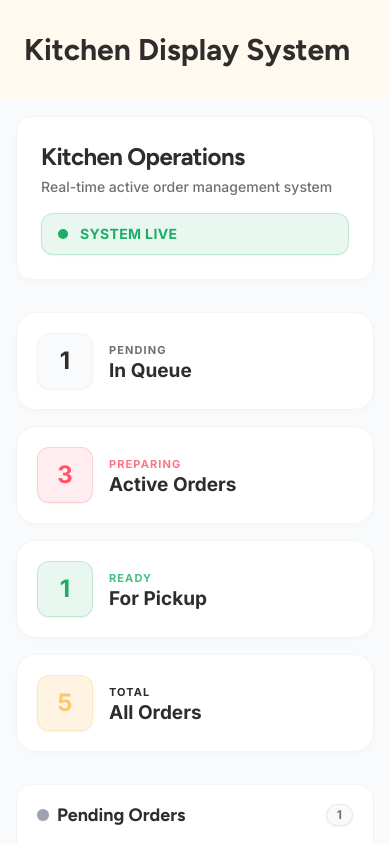
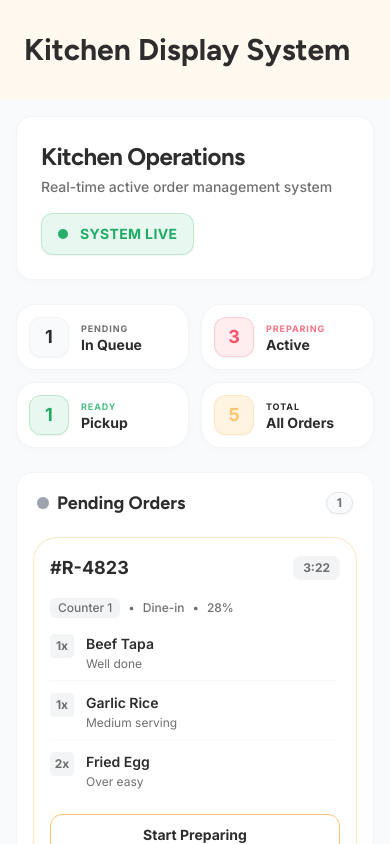
Before and after one commit to ShanRaboy11/Qios, a Next.js app: page /1/employee/kitchen in a window 390 px wide. Shown: the top 844 px of the page. Built offline with nearby package versions, Linux system fonts and the light colour scheme.

Commit message:
style: kitched dashboard responsivess - Raboy

```diff
--- a/src/components/organisms/KitchenPreparationDashboard.tsx
+++ b/src/components/organisms/KitchenPreparationDashboard.tsx
@@ -114,12 +114,12 @@ export default function KitchenPreparationDashboard() {
       </div>
 
       <div className="flex items-center gap-2 text-xs text-text-secondary font-medium">
-        <span className="px-2 py-0.5 bg-gray-100 rounded-md">{order.counter}</span>
+        <span className="px-2 py-0.5 bg-gray-100 rounded-md shrink-0">{order.counter}</span>
         <span>•</span>
-        <span>{order.type}</span>
+        <span className="truncate">{order.type}</span>
         <span>•</span>
-        <span className={order.targetTimePercentage > 100 ? 'text-red-500 font-bold' : ''}>
-          {order.targetTimePercentage}% of target
+        <span className={`${order.targetTimePercentage > 100 ? 'text-red-500 font-bold' : ''} shrink-0`}>
+          {order.targetTimePercentage}%
         </span>
       </div>
 
@@ -132,7 +132,7 @@ export default function KitchenPreparationDashboard() {
               </div>
               <div className="flex flex-col">
                 <span className="text-sm font-semibold text-text-primary">{item.name}</span>
-                {item.notes && <span className="text-xs text-text-secondary mt-0.5">{item.notes}</span>}
+                {item.notes && <span className="text-xs text-text-secondary mt-0.5 line-clamp-1">{item.notes}</span>}
               </div>
             </div>
           </div>
@@ -170,55 +170,58 @@ export default function KitchenPreparationDashboard() {
   );
 
   return (
-    <div className="flex flex-col bg-[#F8FAFC] min-h-screen p-4 md:p-6 lg:p-8 gap-8 font-inter">
+    <div className="flex flex-col bg-[#F8FAFC] min-h-screen p-4 md:p-6 lg:p-8 gap-6 md:gap-8 font-inter">
       {/* Dashboard Header Element */}
       <div className="flex flex-col md:flex-row md:justify-between md:items-end gap-4 bg-white p-6 rounded-2xl shadow-[0_2px_10px_rgba(0,0,0,0.02)] border border-gray-100">
         <div>
           <h1 className="text-2xl md:text-3xl font-bold text-text-primary font-figtree tracking-tight">Kitchen Operations</h1>
           <p className="text-text-secondary mt-1 text-sm md:text-base font-medium">Real-time active order management system</p>
         </div>
-        <div className="flex items-center gap-3 bg-success-primary/10 px-4 py-2.5 rounded-xl border border-success-primary/20 shadow-sm">
+        <div className="flex items-center gap-3 bg-success-primary/10 px-4 py-2.5 rounded-xl border border-success-primary/20 shadow-sm self-start md:self-auto">
            <span className="w-2.5 h-2.5 rounded-full bg-success-primary animate-pulse"></span>
            <span className="text-sm font-bold text-success-primary tracking-wide">SYSTEM LIVE</span>
         </div>
       </div>
 
-      {/* Top Stats */}
-      <div className="grid grid-cols-1 md:grid-cols-2 lg:grid-cols-4 gap-4">
-        <div className="bg-white p-5 rounded-[20px] shadow-[0_2px_10px_rgba(0,0,0,0.02)] border border-gray-100 flex items-center gap-4 transition-transform hover:-translate-y-0.5">
-          <div className="w-14 h-14 rounded-xl bg-gray-50 border border-gray-100 flex items-center justify-center text-text-primary font-bold text-2xl shadow-sm">
+      {/* Top Stats - Updated to grid-cols-2 for 2x2 mobile layout */}
+      <div className="grid grid-cols-2 lg:grid-cols-4 gap-3 md:gap-4">
+        <div className="bg-white p-3 md:p-5 rounded-[20px] shadow-[0_2px_10px_rgba(0,0,0,0.02)] border border-gray-100 flex items-center gap-3 md:gap-4 transition-transform hover:-translate-y-0.5">
+          <div className="w-10 h-10 md:w-14 md:h-14 rounded-xl bg-gray-50 border border-gray-100 flex items-center justify-center text-text-primary font-bold text-lg md:text-2xl shadow-sm shrink-0">
             {pendingOrders.length}
           </div>
-          <div className="flex flex-col justify-center">
-            <p className="text-[11px] text-text-secondary font-bold uppercase tracking-widest mb-0.5">Pending</p>
-            <p className="text-[19px] font-bold text-text-primary leading-none">In Queue</p>
+          <div className="flex flex-col justify-center min-w-0">
+            <p className="text-[9px] md:text-[11px] text-text-secondary font-bold uppercase tracking-widest mb-0.5 truncate">Pending</p>
+            <p className="text-sm md:text-[19px] font-bold text-text-primary leading-none truncate">In Queue</p>
           </div>
         </div>
-        <div className="bg-white p-5 rounded-[20px] shadow-[0_2px_10px_rgba(0,0,0,0.02)] border border-gray-100 flex items-center gap-4 transition-transform hover:-translate-y-0.5">
-          <div className="w-14 h-14 rounded-xl bg-brand-accent/10 border border-brand-accent/20 flex items-center justify-center text-brand-accent font-bold text-2xl shadow-sm">
+
+        <div className="bg-white p-3 md:p-5 rounded-[20px] shadow-[0_2px_10px_rgba(0,0,0,0.02)] border border-gray-100 flex items-center gap-3 md:gap-4 transition-transform hover:-translate-y-0.5">
+          <div className="w-10 h-10 md:w-14 md:h-14 rounded-xl bg-brand-accent/10 border border-brand-accent/20 flex items-center justify-center text-brand-accent font-bold text-lg md:text-2xl shadow-sm shrink-0">
             {preparingOrders.length}
           </div>
-          <div className="flex flex-col justify-center">
-            <p className="text-[11px] text-brand-accent/80 font-bold uppercase tracking-widest mb-0.5">Preparing</p>
-            <p className="text-[19px] font-bold text-text-primary leading-none">Active Orders</p>
+          <div className="flex flex-col justify-center min-w-0">
+            <p className="text-[9px] md:text-[11px] text-brand-accent/80 font-bold uppercase tracking-widest mb-0.5 truncate">Preparing</p>
+            <p className="text-sm md:text-[19px] font-bold text-text-primary leading-none truncate">Active</p>
           </div>
         </div>
-        <div className="bg-white p-5 rounded-[20px] shadow-[0_2px_10px_rgba(0,0,0,0.02)] border border-gray-100 flex items-center gap-4 transition-transform hover:-translate-y-0.5">
-          <div className="w-14 h-14 rounded-xl bg-success-primary/10 border border-success-primary/20 flex items-center justify-center text-success-primary font-bold text-2xl shadow-sm">
+
+        <div className="bg-white p-3 md:p-5 rounded-[20px] shadow-[0_2px_10px_rgba(0,0,0,0.02)] border border-gray-100 flex items-center gap-3 md:gap-4 transition-transform hover:-translate-y-0.5">
+          <div className="w-10 h-10 md:w-14 md:h-14 rounded-xl bg-success-primary/10 border border-success-primary/20 flex items-center justify-center text-success-primary font-bold text-lg md:text-2xl shadow-sm shrink-0">
             {readyOrders.length}
           </div>
-          <div className="flex flex-col justify-center">
-            <p className="text-[11px] text-success-primary/80 font-bold uppercase tracking-widest mb-0.5">Ready</p>
-            <p className="text-[19px] font-bold text-text-primary leading-none">For Pickup</p>
+          <div className="flex flex-col justify-center min-w-0">
+            <p className="text-[9px] md:text-[11px] text-success-primary/80 font-bold uppercase tracking-widest mb-0.5 truncate">Ready</p>
+            <p className="text-sm md:text-[19px] font-bold text-text-primary leading-none truncate">Pickup</p>
           </div>
         </div>
-        <div className="bg-white p-5 rounded-[20px] shadow-[0_2px_10px_rgba(0,0,0,0.02)] border border-gray-100 flex items-center gap-4 transition-transform hover:-translate-y-0.5">
-          <div className="w-14 h-14 rounded-xl bg-brand-primary/20 border border-brand-primary/30 flex items-center justify-center text-brand-primary font-bold text-2xl shadow-sm">
+
+        <div className="bg-white p-3 md:p-5 rounded-[20px] shadow-[0_2px_10px_rgba(0,0,0,0.02)] border border-gray-100 flex items-center gap-3 md:gap-4 transition-transform hover:-translate-y-0.5">
+          <div className="w-10 h-10 md:w-14 md:h-14 rounded-xl bg-brand-primary/20 border border-brand-primary/30 flex items-center justify-center text-brand-primary font-bold text-lg md:text-2xl shadow-sm shrink-0">
             {orders.filter((o) => o.status !== 'completed').length}
           </div>
-          <div className="flex flex-col justify-center">
-            <p className="text-[11px] text-brand-dark/70 font-bold uppercase tracking-widest mb-0.5">Total</p>
-            <p className="text-[19px] font-bold text-text-primary leading-none">All Orders</p>
+          <div className="flex flex-col justify-center min-w-0">
+            <p className="text-[9px] md:text-[11px] text-brand-dark/70 font-bold uppercase tracking-widest mb-0.5 truncate">Total</p>
+            <p className="text-sm md:text-[19px] font-bold text-text-primary leading-none truncate">All Orders</p>
           </div>
         </div>
       </div>
```
